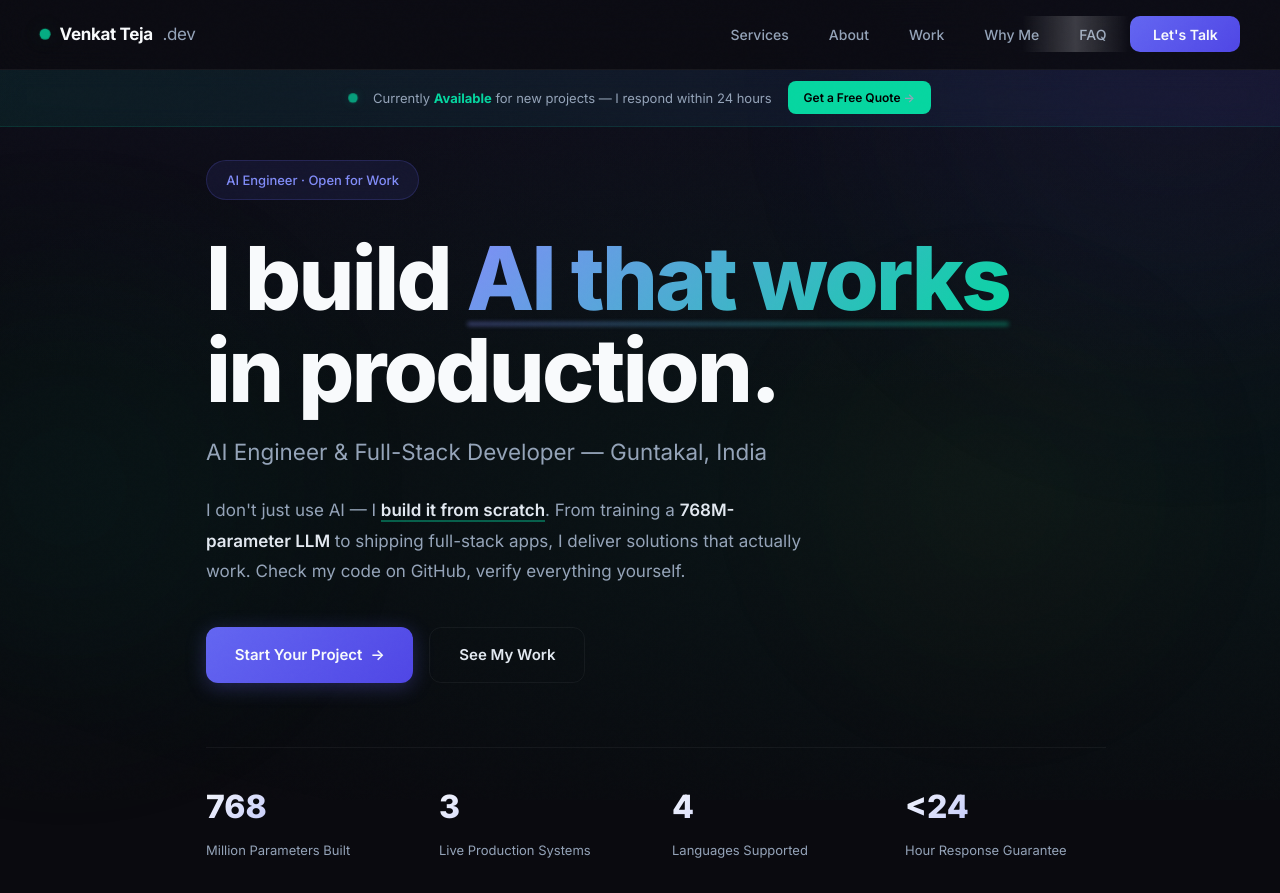
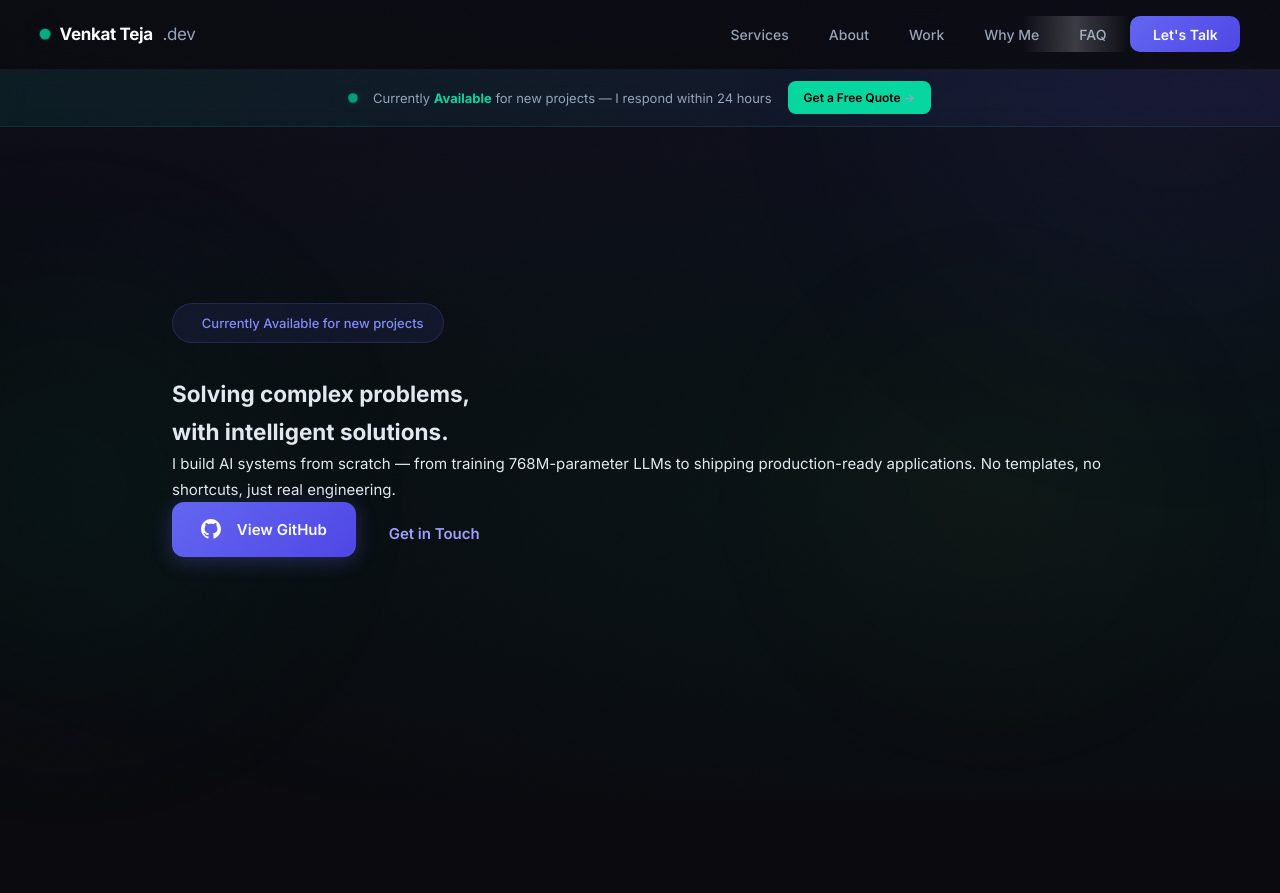
Before and after one commit to venkattejaa/portfolio, a plain HTML site: page index.html in a window 1280 px wide. Shown: the top 893 px of the page. Drawn offline with Linux system fonts and the light colour scheme.

Commit message:
Redesign hero section with Moonshot-inspired clean aesthetic

```diff
--- a/index.html
+++ b/index.html
@@ -62,39 +62,29 @@
     </div>
 
 <!-- HERO -->
-    <section id="hero" style="max-width:100%; padding-left:clamp(1.5rem,5vw,6rem);">
-        <div class="hero-inner">
-            <div class="hero-badge fade-in">AI Engineer · Open for Work</div>
-            <h1 class="hero-name fade-in">
-                I build <span class="gradient typing-text">AI that works</span><br>in production.
+<section id="hero">
+<div class="hero-container">
+<div class="hero-badge">
+<span class="pulse-dot"></span>
+<span>Currently Available for new projects</span>
+</div>
+
+<h1 class="hero-title">
+<span class="text-gradient">Solving complex problems,</span><br>
+<span class="text-dim">with intelligent solutions.</span>
 </h1>
-            <div class="hero-role fade-in">AI Engineer & Full-Stack Developer — Guntakal, India</div>
-            <p class="hero-desc fade-in">
-                I don't just use AI — I <strong>build it from scratch</strong>. From training a
-                <strong>768M-parameter LLM</strong> to shipping full-stack apps, I deliver solutions
-                that actually work. Check my code on GitHub, verify everything yourself.
+
+<p class="hero-description">
+I build AI systems from scratch — from training 768M-parameter LLMs to shipping production-ready
+applications. No templates, no shortcuts, just real engineering.
 </p>
-            <div class="hero-btns fade-in">
-                <a href="#contact" class="btn btn-primary">Start Your Project <span class="btn-arrow">→</span></a>
-                <a href="#projects" class="btn btn-ghost">See My Work</a>
-            </div>
-            <div class="hero-proof fade-in">
-                <div class="proof-item">
-                    <div class="proof-num" data-count="768">0</div>
-                    <div class="proof-label">Million Parameters Built</div>
-                </div>
-                <div class="proof-item">
-                    <div class="proof-num" data-count="3">0</div>
-                    <div class="proof-label">Live Production Systems</div>
-                </div>
-                <div class="proof-item">
-                    <div class="proof-num" data-count="4">0</div>
-                    <div class="proof-label">Languages Supported</div>
-                </div>
-                <div class="proof-item">
-                    <div class="proof-num">&lt;24</div>
-                    <div class="proof-label">Hour Response Guarantee</div>
-                </div>
+
+<div class="hero-ctas">
+<a href="https://github.com/venkattejaa" target="_blank" class="btn btn-primary">
+<svg width="20" height="20" viewBox="0 0 24 24" fill="currentColor" style="margin-right:8px;"><path d="M12 0c-6.626 0-12 5.373-12 12 0 5.302 3.438 9.8 8.207 11.387.599.111.793-.261.793-.577v-2.234c-3.338.726-4.033-1.416-4.033-1.416-.546-1.387-1.333-1.756-1.333-1.756-1.089-.745.083-.729.083-.729 1.205.084 1.839 1.237 1.839 1.237 1.07 1.834 2.807 1.304 3.492.997.107-.775.418-1.305.762-1.604-2.665-.305-5.467-1.334-5.467-5.931 0-1.311.469-2.381 1.236-3.221-.124-.303-.535-1.524.117-3.176 0 0 1.008-.322 3.301 1.23.957-.266 1.983-.399 3.003-.404 1.02.005 2.047.138 3.006.404 2.291-1.552 3.297-1.23 3.297-1.23.653 1.653.242 2.874.118 3.176.77.84 1.235 1.911 1.235 3.221 0 4.609-2.807 5.624-5.479 5.921.43.372.823 1.102.823 2.222v3.293c0 .319.192.694.801.576 4.765-1.589 8.199-6.086 8.199-11.386 0-6.627-5.373-12-12-12z"/></svg>
+View GitHub
+</a>
+<a href="#contact" class="btn btn-secondary">Get in Touch</a>
 </div>
 </div>
 </section>
@@ -277,20 +267,6 @@
                 </div>
             </div>
 
-            <div class="project-card tilt-card fade-in">
-                <div class="project-header">
-                    <div class="project-icon"><img src="icons/agent-icon.svg" alt="Agent" width="32" height="32"></div>
-                    <span class="project-badge badge-live">Live</span>
-                </div>
-                <div class="project-name">Local Coding Agent</div>
-                <p class="project-desc">Fully offline coding assistant — FastAPI backend, LangChain RAG, ChromaDB
-                    vectors, Gradio UI, VS Code extension, and Telegram bot.</p>
-                <div class="project-stack">
-                    <span class="tag">FastAPI</span>
-                    <span class="tag">ChromaDB</span>
-                    <span class="tag">LangGraph</span>
-                </div>
-            </div>
 </div>
 </section>
 
```
Lines whose indentation alone changed are shown as unchanged.
